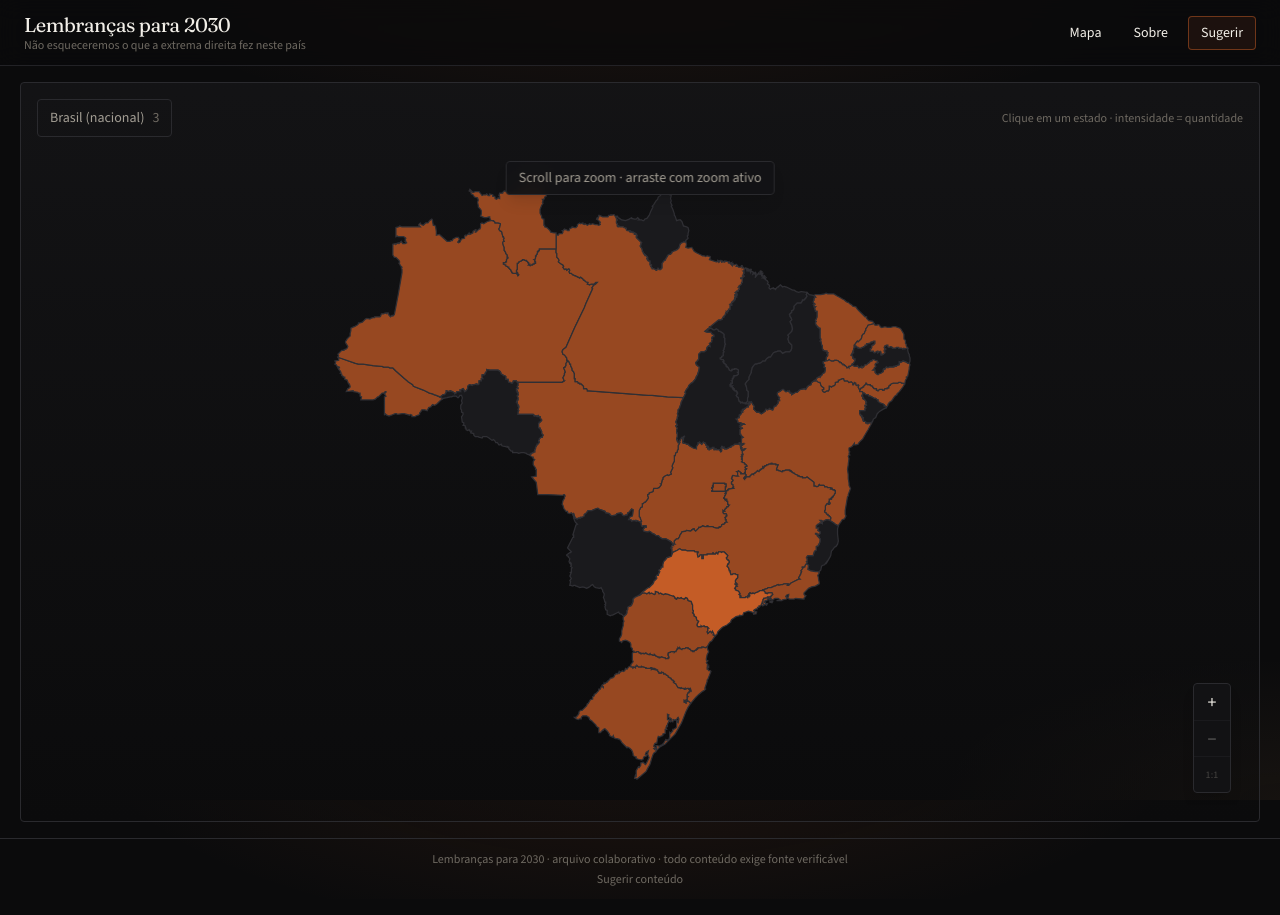
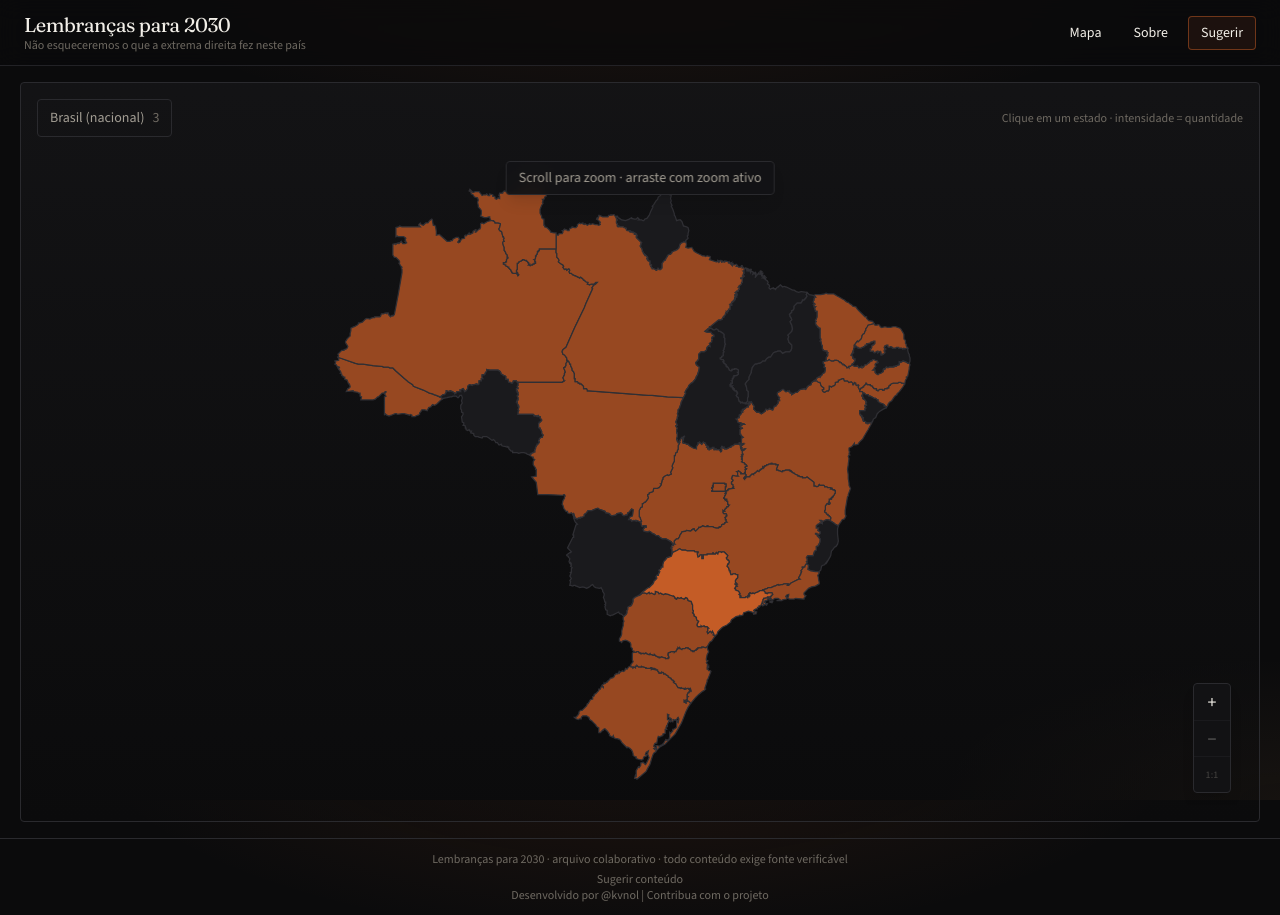
Before and after one commit to kvnol/naoesqueceremos, a Next.js app: page / in a window 1280 px wide. Built offline with nearby package versions, Linux system fonts and the light colour scheme; no server answers.

Commit message:
update footer

```diff
--- a/src/components/SiteFooter.tsx
+++ b/src/components/SiteFooter.tsx
@@ -45,6 +45,11 @@ export function SiteFooter({ updatedAt, source }: SiteFooterProps) {
           </span>
         ) : null}
       </p>
+      <p>
+        <a href="https://instagram.com/kvnol" target="_blank" rel="noopener noreferrer">
+          Desenvolvido por @kvnol
+        </a> | <a href="https://github.com/kvnol/naoesqueceremos" target="_blank" rel="noopener noreferrer">Contribua com o projeto</a>
+      </p>
     </footer>
   );
 }
```
